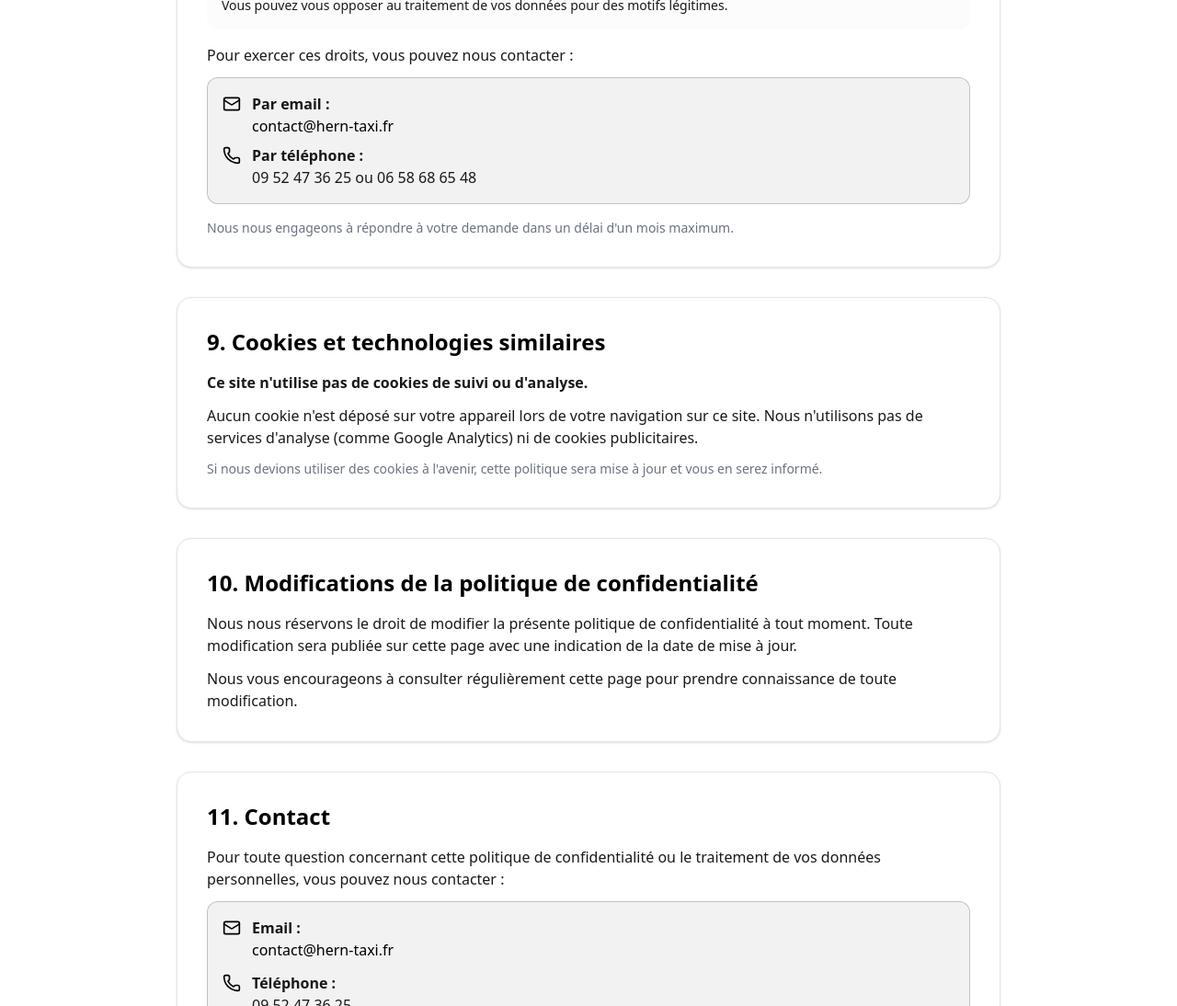
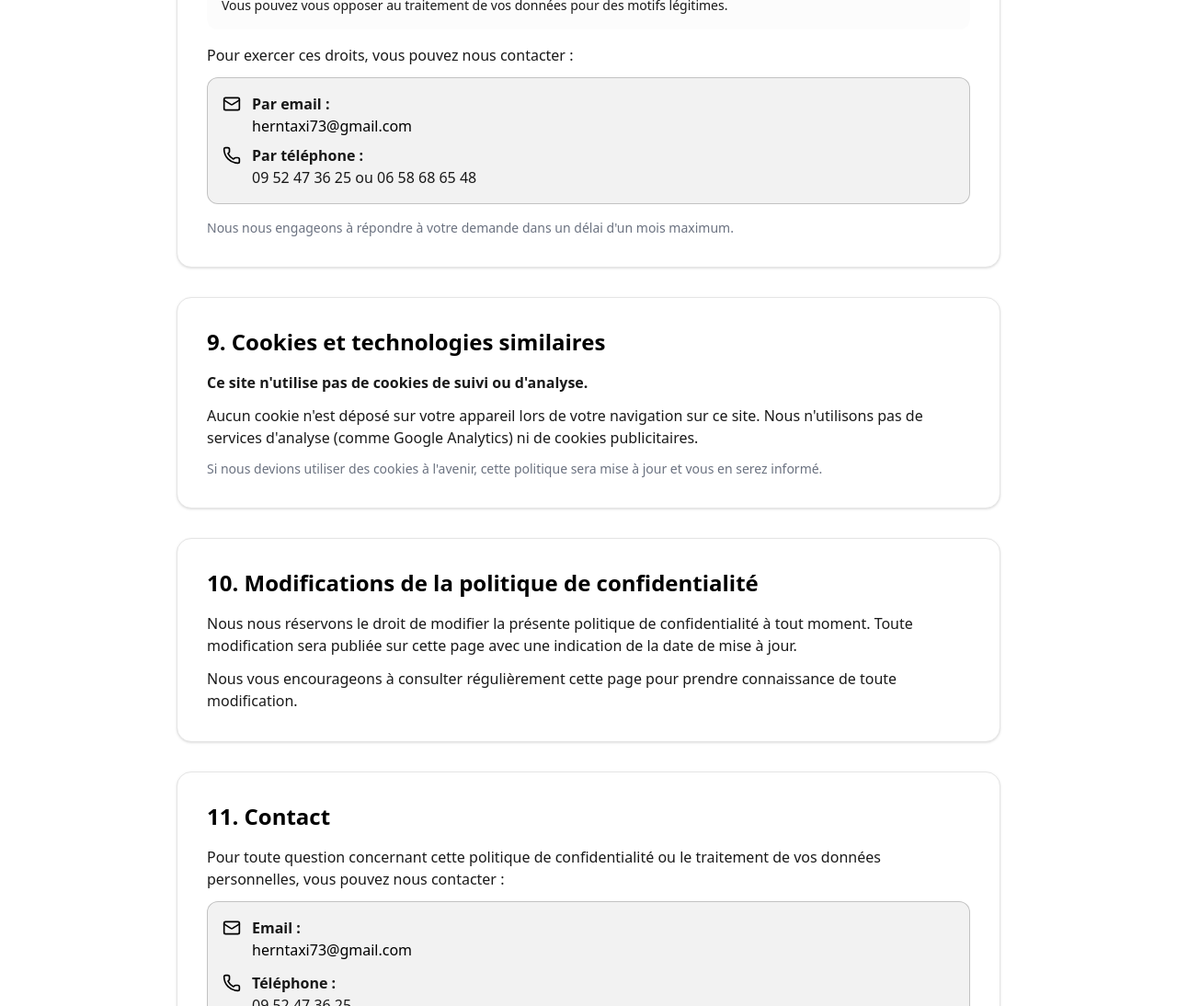
Before and after one commit to Adkhey74/taxi-website, a Next.js app: page /confidentialite in a window 1280 px wide. Shown: the part 3520-4614 px from the top of the page at 92% size. Built offline with nearby package versions, Linux system fonts and the light colour scheme.

Commit message:
mauvais email

```diff
--- a/src/app/confidentialite/page.tsx
+++ b/src/app/confidentialite/page.tsx
@@ -232,8 +232,8 @@ export default function ConfidentialitePage() {
                       <Mail className="h-5 w-5 text-primary mt-0.5 flex-shrink-0" />
                       <div>
                         <p className="font-semibold">Par email :</p>
-                        <a href="mailto:contact@hern-taxi.fr" className="text-primary hover:underline">
-                          contact@hern-taxi.fr
+                        <a href="mailto:herntaxi73@gmail.com" className="text-primary hover:underline">
+                          herntaxi73@gmail.com
                         </a>
                       </div>
                     </div>
@@ -297,8 +297,8 @@ export default function ConfidentialitePage() {
                       <Mail className="h-5 w-5 text-primary mt-0.5 flex-shrink-0" />
                       <div>
                         <p className="font-semibold">Email :</p>
-                        <a href="mailto:contact@hern-taxi.fr" className="text-primary hover:underline">
-                          contact@hern-taxi.fr
+                        <a href="mailto:herntaxi73@gmail.com" className="text-primary hover:underline">
+                          herntaxi73@gmail.com
                         </a>
                       </div>
                     </div>
--- a/src/app/mentions-legales/page.tsx
+++ b/src/app/mentions-legales/page.tsx
@@ -55,8 +55,8 @@ export default function MentionsLegalesPage() {
                     <Mail className="h-5 w-5 text-primary mt-0.5 flex-shrink-0" />
                     <div>
                       <p className="font-semibold">Email :</p>
-                      <a href="mailto:contact@hern-taxi.fr" className="text-primary hover:underline">
-                        contact@hern-taxi.fr
+                      <a href="mailto:herntaxi73@gmail.com" className="text-primary hover:underline">
+                        herntaxi73@gmail.com
                       </a>
                     </div>
                   </div>
@@ -138,8 +138,8 @@ export default function MentionsLegalesPage() {
                   <p>
                     <strong>Vos droits :</strong> Vous pouvez exercer vos droits d'accès, de rectification, de suppression
                     et d'opposition en nous contactant à l'adresse suivante :
-                    <a href="mailto:contact@hern-taxi.fr" className="text-primary hover:underline ml-1">
-                      contact@hern-taxi.fr
+                    <a href="mailto:herntaxi73@gmail.com" className="text-primary hover:underline ml-1">
+                      herntaxi73@gmail.com
                     </a>
                   </p>
                   <p>
--- a/src/components/Contact.tsx
+++ b/src/components/Contact.tsx
@@ -127,7 +127,7 @@ export function Contact() {
                   </div>
                   <div>
                     <h3 className="font-bold text-foreground mb-1">{t("contact.emailTitle")}</h3>
-                    <p className="text-foreground font-medium">contact@hern-taxi.fr</p>
+                    <p className="text-foreground font-medium">herntaxi73@gmail.com</p>
                     <p className="text-sm text-muted-foreground mt-1">{t("contact.emailResponse")}</p>
                   </div>
                 </div>
--- a/src/components/Footer.tsx
+++ b/src/components/Footer.tsx
@@ -31,7 +31,7 @@ export function Footer() {
               <a href="tel:0658686548" className="bg-primary-foreground/10 hover:bg-primary-foreground/20 p-3 rounded-lg transition-all duration-200 border border-primary-foreground/20 hover:border-primary-foreground/30">
                 <Phone className="h-4 w-4 text-primary-foreground" />
               </a>
-              <a href="mailto:contact@hern-taxi.fr" className="bg-primary-foreground/10 hover:bg-primary-foreground/20 p-3 rounded-lg transition-all duration-200 border border-primary-foreground/20 hover:border-primary-foreground/30">
+              <a href="mailto:herntaxi73@gmail.com" className="bg-primary-foreground/10 hover:bg-primary-foreground/20 p-3 rounded-lg transition-all duration-200 border border-primary-foreground/20 hover:border-primary-foreground/30">
                 <Mail className="h-4 w-4 text-primary-foreground" />
               </a>
             </div>
@@ -103,7 +103,7 @@ export function Footer() {
                   <Mail className="h-4 w-4 text-primary-foreground" />
                 </div>
                 <div>
-                  <p className="text-primary-foreground font-semibold">contact@hern-taxi.fr</p>
+                  <p className="text-primary-foreground font-semibold">herntaxi73@gmail.com</p>
                   <p className="text-primary-foreground/70 text-xs">{t("footer.responseTime")}</p>
                 </div>
               </div>
--- a/src/components/StructuredData.tsx
+++ b/src/components/StructuredData.tsx
@@ -9,7 +9,7 @@ export function StructuredData() {
     "logo": "https://www.herntaxi.fr/images/logo/logo%20hern%20(3).png",
     "image": "https://res.cloudinary.com/dufmpr5dh/image/upload/v1767287362/classv_jinqie.jpg",
     "telephone": "+33658686548",
-    "email": "contact@hern-taxi.fr",
+    "email": "herntaxi73@gmail.com",
     "address": {
       "@type": "PostalAddress",
       "addressLocality": "Chambéry",
```
Also changed, not shown: 1 other file (tests, documents, lock files or other folders).
